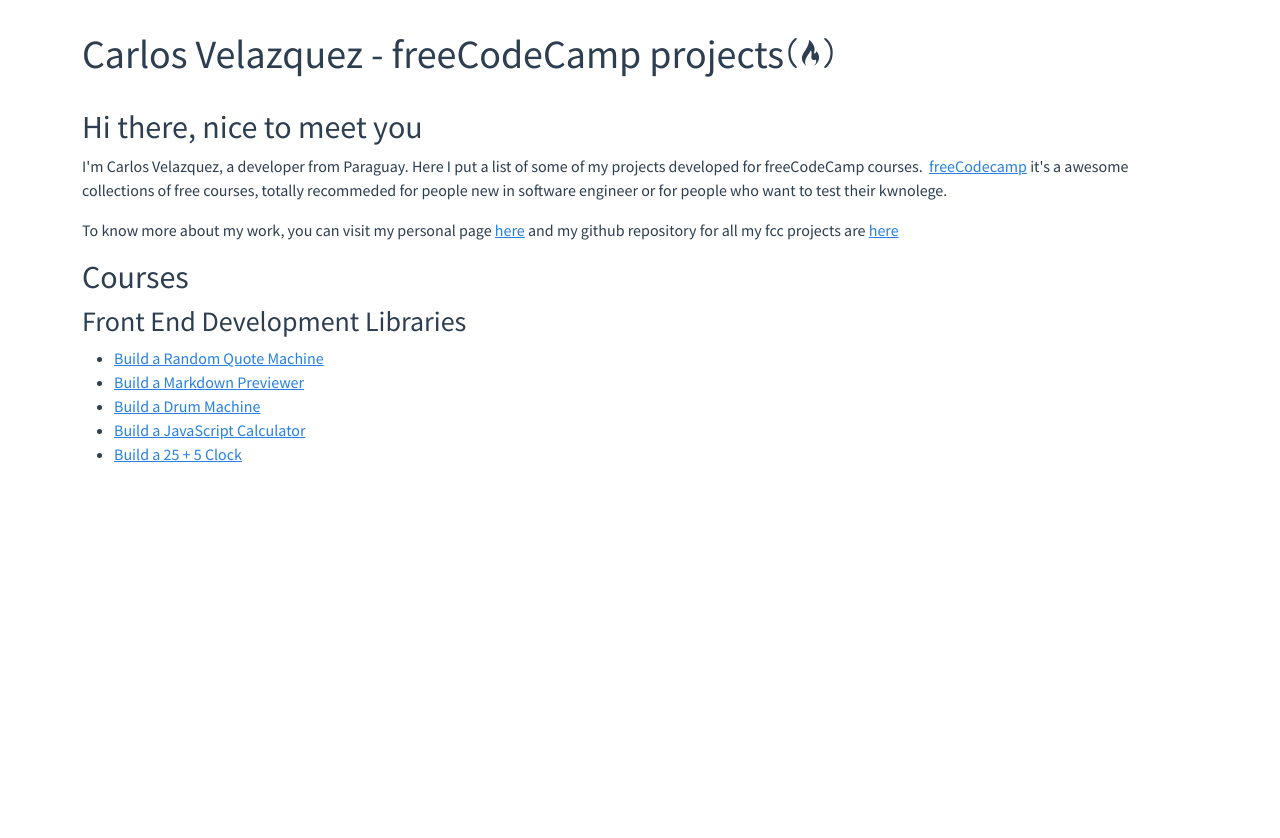
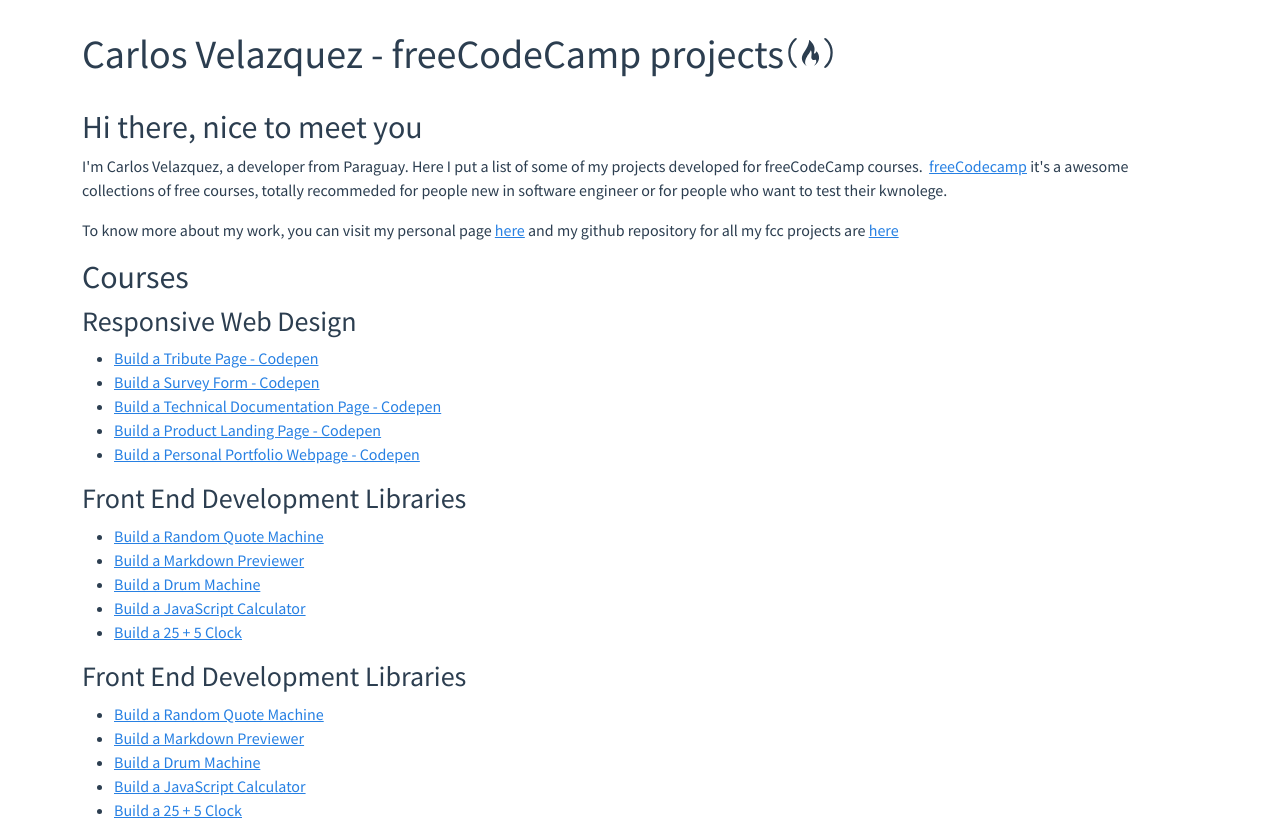
Before and after one commit to tyesh/fcc-projects, a React (Create React App) app: page / in a window 1280 px wide. Before the commit the page ends 800 px from the top, so only its background shows below. Built offline with nearby package versions, Linux system fonts and the light colour scheme.

Commit message:
Added readme

```diff
--- a/src/components/Home.js
+++ b/src/components/Home.js
@@ -31,6 +31,72 @@
               <a href='https://github.com/tyesh/fcc-projects'>here </a>
             </p>
             <h2>Courses</h2>
+            <h3>Responsive Web Design</h3>
+            <ul>
+              <li>
+                <a
+                  href='https://codepen.io/tyesh/pen/OJxepzd'
+                  target='_blank'
+                  rel='noreferrer'
+                >
+                  Build a Tribute Page - Codepen
+                </a>
+              </li>
+              <li>
+                <a
+                  href='https://codepen.io/tyesh/pen/eYGEeWj'
+                  target='_blank'
+                  rel='noreferrer'
+                >
+                  Build a Survey Form - Codepen
+                </a>
+              </li>
+              <li>
+                <a
+                  href='https://codepen.io/tyesh/pen/xxYwggb'
+                  target='_blank'
+                  rel='noreferrer'
+                >
+                  Build a Technical Documentation Page - Codepen
+                </a>
+              </li>
+              <li>
+                <a
+                  href='https://codepen.io/tyesh/pen/ZErGRoM'
+                  target='_blank'
+                  rel='noreferrer'
+                >
+                  Build a Product Landing Page - Codepen
+                </a>
+              </li>
+              <li>
+                <a
+                  href='https://codepen.io/tyesh/pen/yLvYdVx'
+                  target='_blank'
+                  rel='noreferrer'
+                >
+                  Build a Personal Portfolio Webpage - Codepen
+                </a>
+              </li>
+            </ul>
+            <h3>Front End Development Libraries</h3>
+            <ul>
+              <li>
+                <a href='/quotes'>Build a Random Quote Machine</a>
+              </li>
+              <li>
+                <a href='/markdown'>Build a Markdown Previewer</a>
+              </li>
+              <li>
+                <a href='/drummachine'>Build a Drum Machine</a>
+              </li>
+              <li>
+                <a href='/calculator'>Build a JavaScript Calculator</a>
+              </li>
+              <li>
+                <a href='/clock'>Build a 25 + 5 Clock</a>
+              </li>
+            </ul>
             <h3>Front End Development Libraries</h3>
             <ul>
               <li>
```
Also changed, not shown: 1 other file (tests, documents, lock files or other folders).
